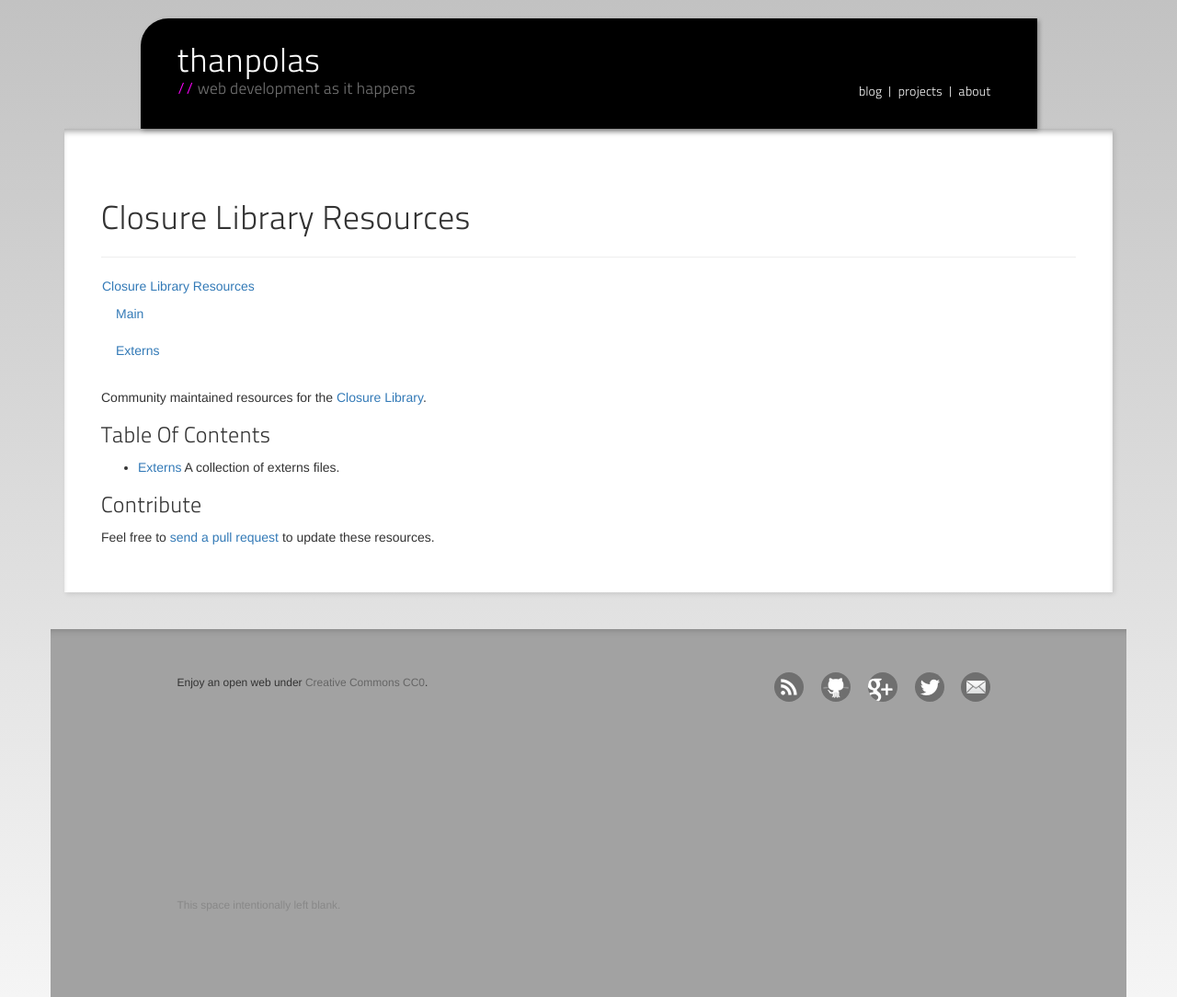
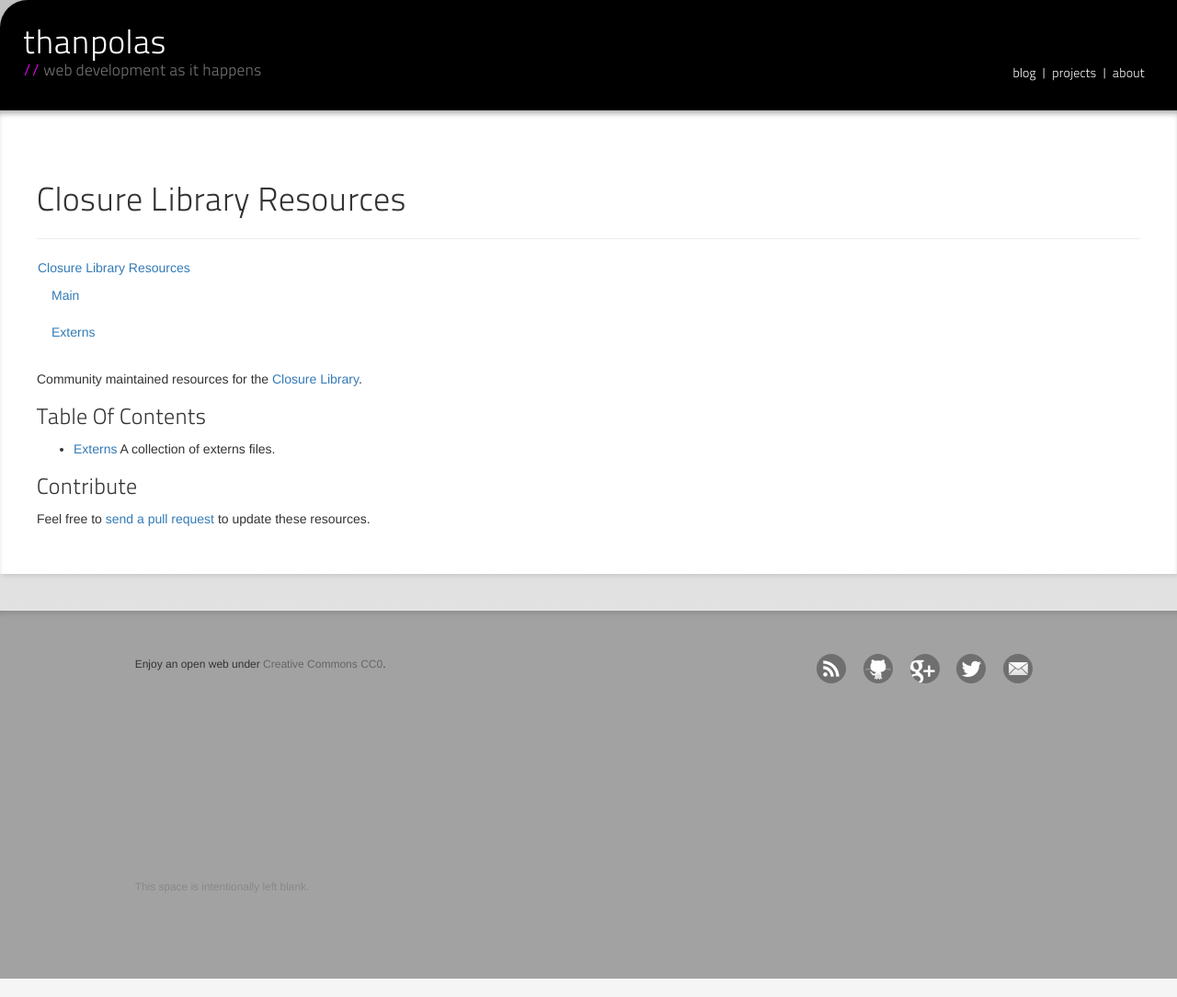
Before and after one commit to thanpolas/thanpolas.github.com, a Jekyll site: the page built from closure/index.md, in a window 1280 px wide. Shown: the whole page at 92% size. Built offline with Jekyll 4.4.1, drawn with Linux system fonts in a browser that asks for light colours; nearby versions of some CDN libraries.

Commit message:
make header fluid. Add typography-containers, fix row/column percentages

```diff
--- a/_includes/themes/thanpolas/default.html
+++ b/_includes/themes/thanpolas/default.html
@@ -1,8 +1,6 @@
-<div class="container">
-  <header class="row header-master">
-    <div class="col-md-12">
-      <div class="row header-unit">
-        <div class="col-md-10 col-md-offset-1 header-unit-inner">
+
+  <header class="header-master">
+    <div class="typography-container header-unit-inner">
       <div class="row">
         <div class="col-md-5 content-gutter-left">
           <h1 class="site-title">
@@ -19,13 +17,11 @@
         </div>
       </div>
     </div>
-      </div>
-    </div>
   </header>
 
   {{ content }}
 
-  <div class="row">
+
     <footer class="footer-master">
       <div class="col-md-10 col-md-offset-1">
         <div class="row footer-unit">
@@ -41,9 +37,7 @@
           </div>
         </div>
         <div class="row">
-          <div class="col-md-12 footer-note content-gutter-left "><small>This space intentionally left blank.</small></div>
+          <div class="col-md-12 footer-note content-gutter-left "><small>This space is intentionally left blank.</small></div>
         </div>
       </div>
     </footer>
-  </div>
-</div>
```
Lines whose indentation alone changed are shown as unchanged.
